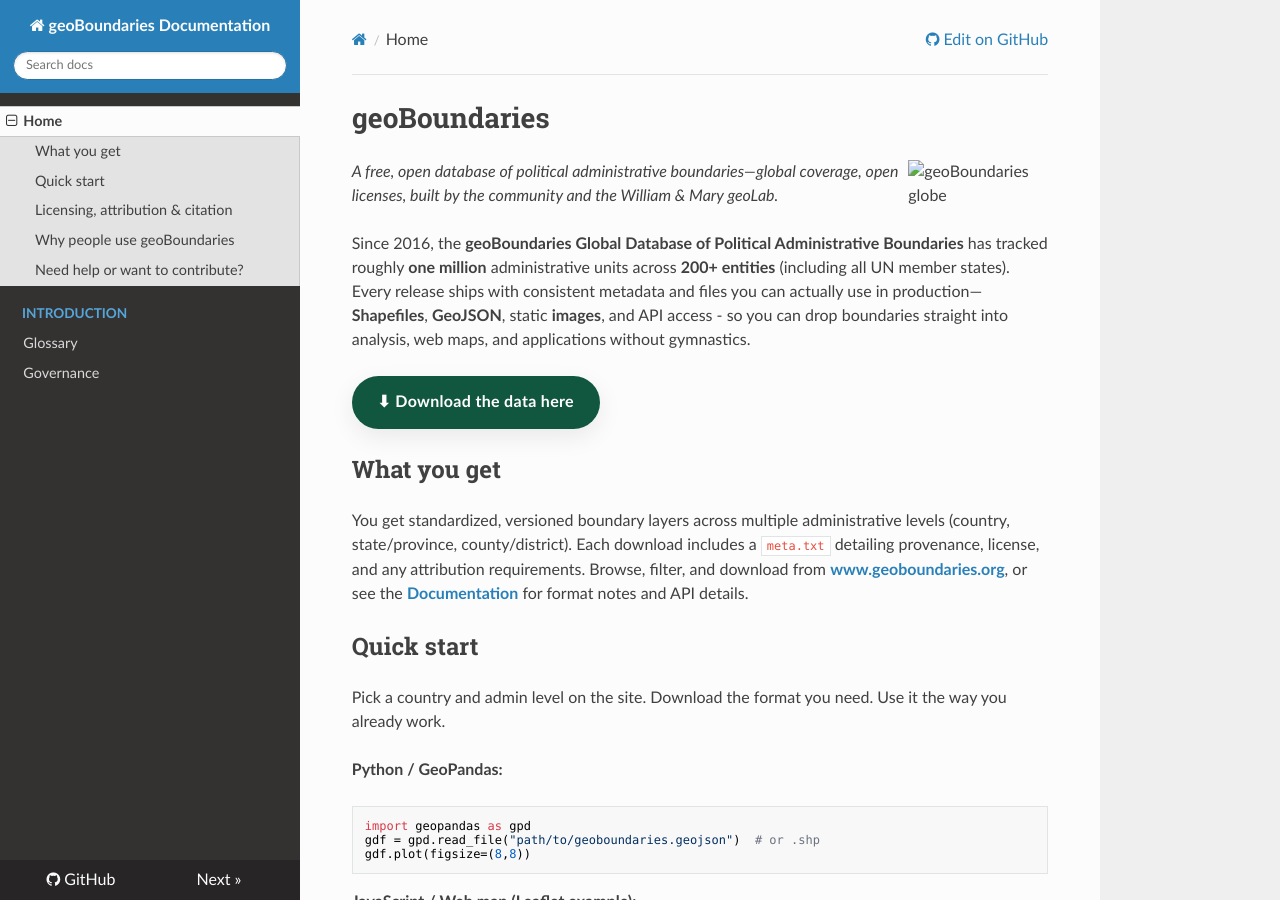
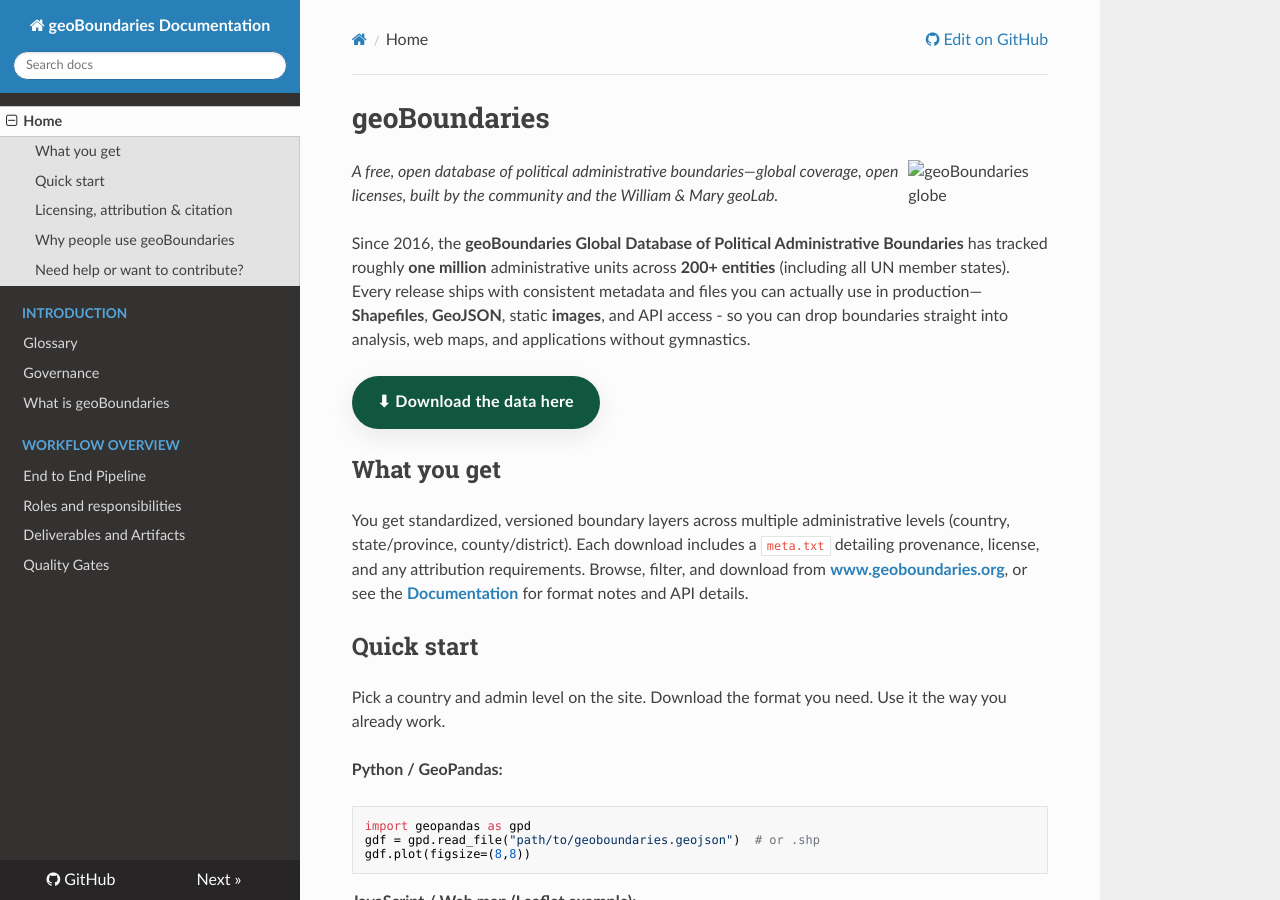
Before and after one commit to wmgeolab/gbDocs, an MkDocs documentation site: the page built from docs/docs/index.md, in a window 1280 px wide and 900 px high. Built offline with MkDocs 1.6.1, drawn with Linux system fonts in a browser that asks for light colours; nearby versions of some CDN libraries.

Commit message:
Update mkdocs.yml

```diff
--- a/docs/mkdocs.yml
+++ b/docs/mkdocs.yml
@@ -16,3 +16,9 @@
   - Introduction:
       - Glossary: 00-introduction/glossary.md
       - Governance: 00-introduction/governance-and-principles.md
+      - What is geoBoundaries: 00-introduction/what-is-geoboundaries.md
+  - Workflow Overview:
+      - End to End Pipeline: 10-workflow-overview/end-to-end-pipeline.md
+      - Roles and responsibilities: 10-workflow-overview/roles-and-responsibilities.md
+      - Deliverables and Artifacts: 10-workflow-overview/deliverables-and-artifacts.md
+      - Quality Gates: 10-workflow-overview/quality-gates.md
```
